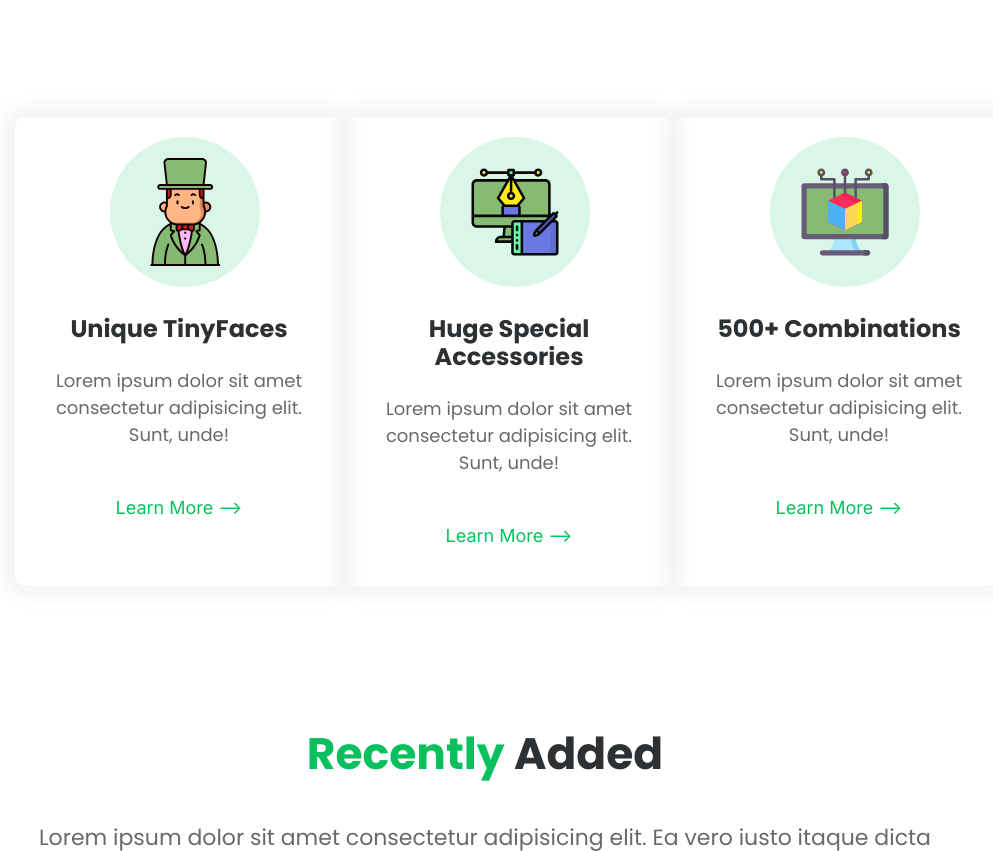
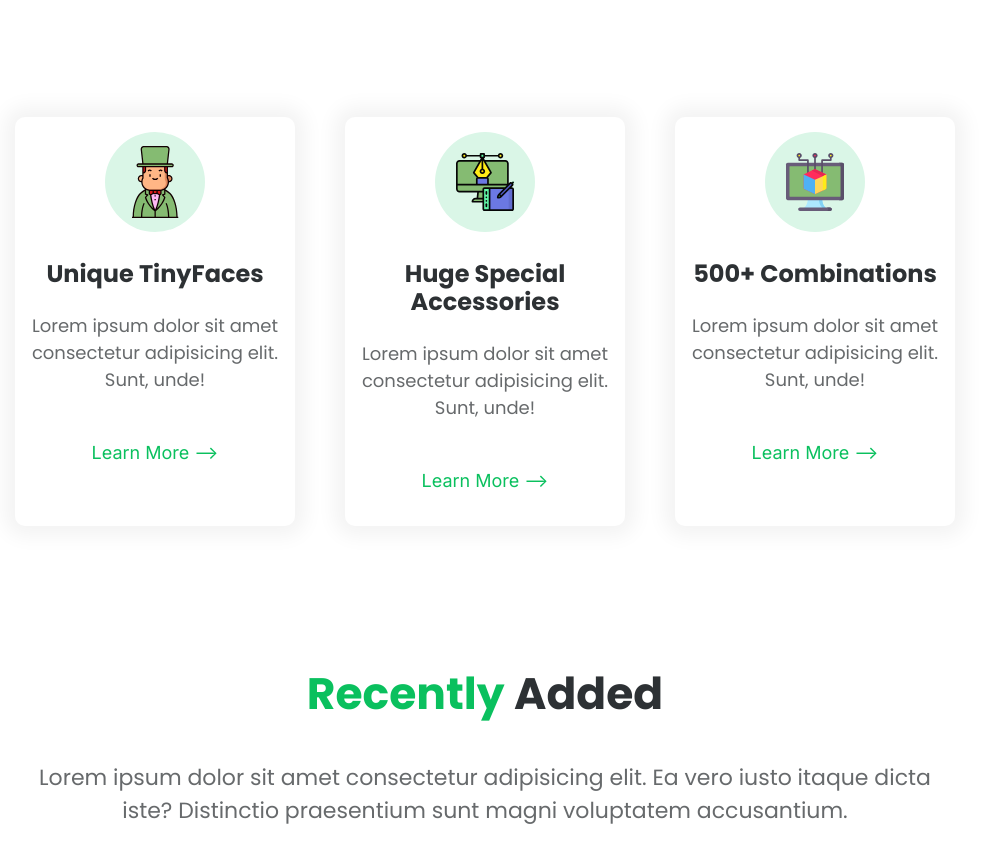
Before and after one commit to MansoorHussain12/tinyfacesNFT, a website built with Parcel: page index.html in a window 1280 px wide. Shown: the part 894-1745 px from the top of the page, without its empty margins (155-1148 px from the left). Built offline with nearby package versions, Linux system fonts and the light colour scheme.

Commit message:
minor layout changes

```diff
--- a/css/styles.css
+++ b/css/styles.css
@@ -234,7 +234,7 @@ a {
   border-radius: 10px;
   box-shadow: 0 0 20px 10px #f3f3f3;
   overflow: hidden;
-  padding: 2rem;
+  padding: 1.5rem;
   text-align: center;
   transition: transform 0.2s ease-out;
 }
@@ -348,6 +348,7 @@ a {
 .block {
   --padding-vertical: 5rem;
   padding: 5rem 2rem;
+  overflow: hidden;
 }
 
 .block__header {
@@ -371,7 +372,7 @@ a {
 
 .container {
   max-width: 1140px;
-  overflow: hidden;
+
   margin: 0 auto;
 }
 
@@ -524,7 +525,7 @@ a {
     padding-top: 0;
   }
 }
-@media screen and (min-width: 111px) {
+@media screen and (min-width: 1111px) {
   .hero__grid {
     grid-template-columns: 1.8fr 1fr;
   }
@@ -534,6 +535,11 @@ a {
 
 .features__header {
   margin-bottom: 12rem;
+}
+
+.feature__image {
+  height: 10rem;
+  width: 10rem;
 }
 
 /* Features Block */
--- a/index.html
+++ b/index.html
@@ -103,7 +103,7 @@
       <div data-aos="fade-up" class="grid grid--1x3">
         <div class="card">
           <header class="card__header">
-            <svg>
+            <svg class="feature__image">
               <use href="images/sprite.svg#Tiny"></use>
             </svg>
 
@@ -118,7 +118,7 @@
         </div>
         <div class="card">
           <header class="card__header">
-            <svg>
+            <svg class= "feature__image">
               <use href="images/sprite.svg#Special"></use>
             </svg>
             <h3>Huge Special Accessories</h3>
@@ -132,7 +132,7 @@
         </div>
         <div class="card">
           <header class="card__header">
-            <svg>
+            <svg class="feature__image">
               <use href="images/sprite.svg#Combination"></use>
             </svg>
             <h3>500+ Combinations</h3>
```
